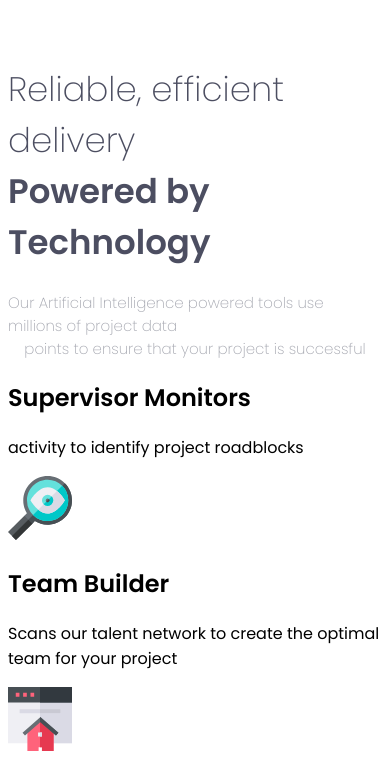
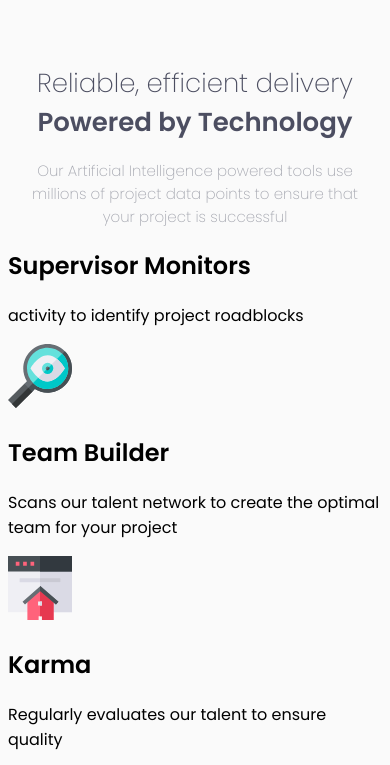
Before and after one commit to RaynaFaye/four-card-feature-section, a plain HTML site: page index.html in a window 390 px wide. Shown: the top 765 px of the page. Drawn offline with Linux system fonts and the light colour scheme.

Commit message:
Media query for css styles of title section

```diff
--- a/css/style.css
+++ b/css/style.css
@@ -1,9 +1,11 @@
 body {
   font-family: 'Poppins', sans-serif;
+  background-color: hsl(0, 0%, 98%);
 }
 /* Top Title section */
 .title-section {
   margin-top: 4rem;
+  text-align: center;
 }
 .title-section__title,
 .title-section__paragraph {
@@ -34,3 +36,17 @@ body {
 .attribution a {
   color: hsl(228, 45%, 44%);
 }
+
+/* Medi Queries */
+@media all and (max-width: 504px) {
+  .title-section {
+    margin-left: 20px;
+    margin-right: 20px;
+  }
+  .title-section__title {
+    font-size: 26px;
+  }
+  .title-section__paragraph {
+    display: block;
+  }
+}
```
